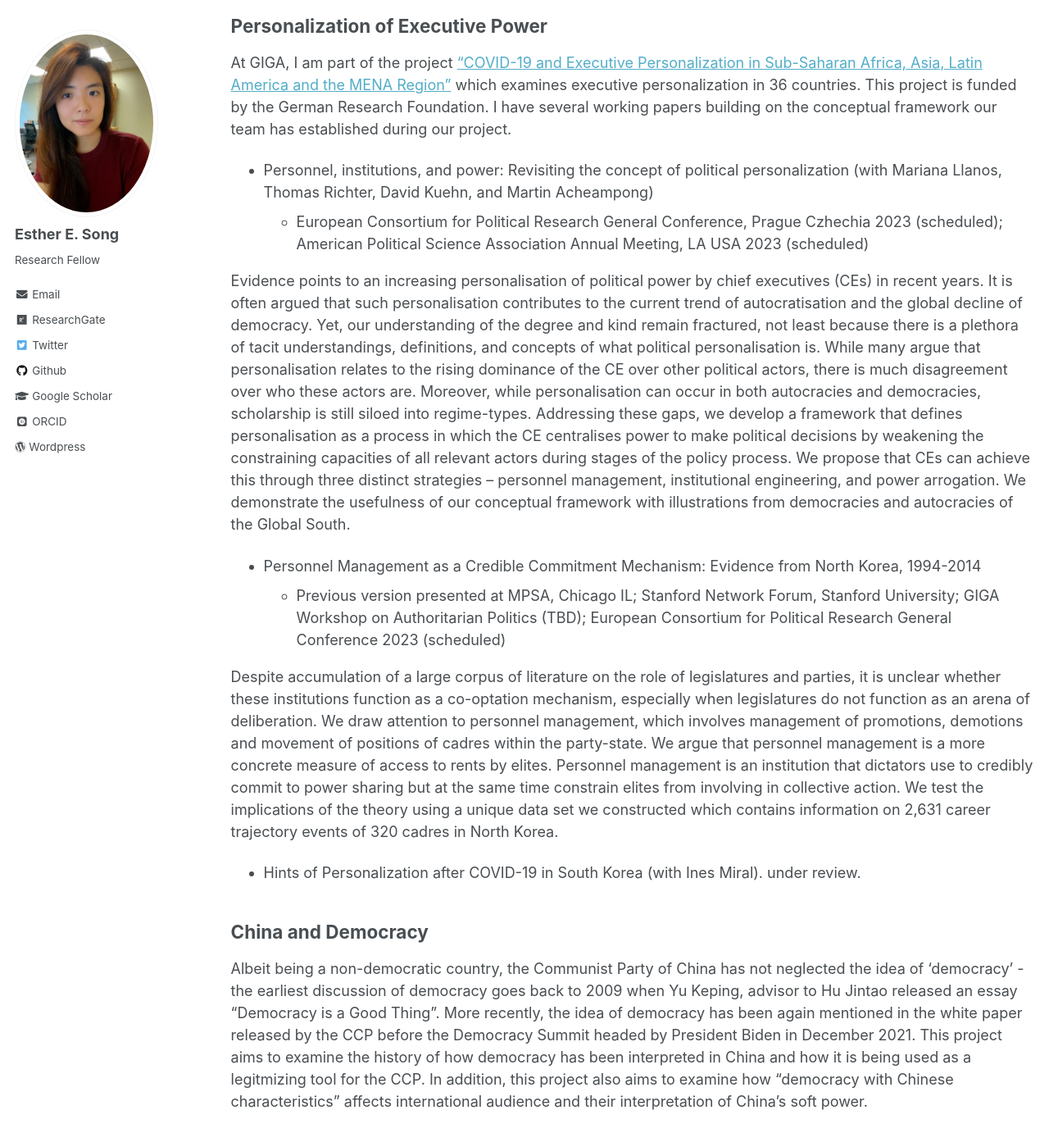
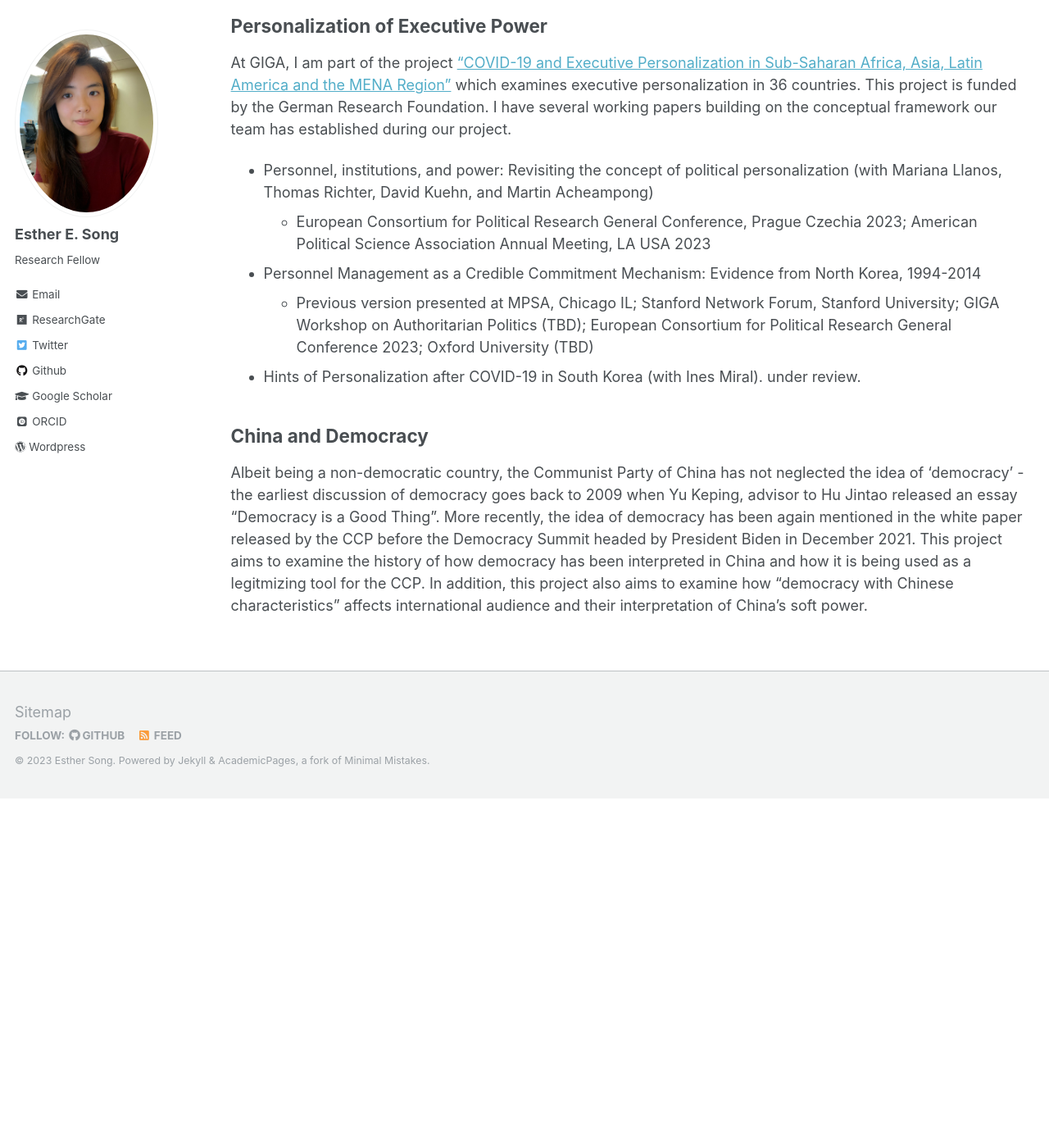
Before and after one commit to ehsong/ehsong.github.io, a Jekyll site: the page built from _pages/research.md, in a window 1280 px wide and 1400 px high, scrolled down 2308 px. Shown: the top 1393 px of the window at 82% size. Built offline with Jekyll 4.4.1, drawn with Linux system fonts in a browser that asks for light colours; some web fonts are replaced; after the commit the page ends 3282 px from its top, so only the background shows below that.

Commit message:
Update research.md

```diff
--- a/_pages/research.md
+++ b/_pages/research.md
@@ -58,14 +58,10 @@ My last research agenda lies in understanding how China interacts with the liber
 At GIGA, I am part of the project [“COVID-19 and Executive Personalization in Sub-Saharan Africa, Asia, Latin America and the MENA Region”](https://www.giga-hamburg.de/en/research-and-transfer/projects/covid-19-executive-personalization-sub-saharan-africa-asia-latin-america-mena-region) which examines executive personalization in 36 countries. This project is funded by the German Research Foundation. I have several working papers building on the conceptual framework our team has established during our project.
 
 * Personnel, institutions, and power: Revisiting the concept of political personalization (with Mariana Llanos, Thomas Richter, David Kuehn, and Martin Acheampong)
-  * European Consortium for Political Research General Conference, Prague Czhechia 2023 (scheduled); American Political Science Association Annual Meeting, LA USA 2023 (scheduled)
-
-Evidence points to an increasing personalisation of political power by chief executives (CEs) in recent years. It is often argued that such personalisation contributes to the current trend of autocratisation and the global decline of democracy. Yet, our understanding of the degree and kind remain fractured, not least because there is a plethora of tacit understandings, definitions, and concepts of what political personalisation is. While many argue that personalisation relates to the rising dominance of the CE over other political actors, there is much disagreement over who these actors are. Moreover, while personalisation can occur in both autocracies and democracies, scholarship is still siloed into regime-types. Addressing these gaps, we develop a framework that defines personalisation as a process in which the CE centralises power to make political decisions by weakening the constraining capacities of all relevant actors during stages of the policy process. We propose that CEs can achieve this through three distinct strategies – personnel management, institutional engineering, and power arrogation. We demonstrate the usefulness of our conceptual framework with illustrations from democracies and autocracies of the Global South.
+  * European Consortium for Political Research General Conference, Prague Czechia 2023; American Political Science Association Annual Meeting, LA USA 2023
 
 * Personnel Management as a Credible Commitment Mechanism: Evidence from North Korea, 1994-2014
-  * Previous version presented at MPSA, Chicago IL; Stanford Network Forum, Stanford University; GIGA Workshop on Authoritarian Politics (TBD); European Consortium for Political Research General Conference 2023 (scheduled)
-
-Despite accumulation of a large corpus of literature on the role of legislatures and parties, it is unclear whether these institutions function as a co-optation mechanism, especially when legislatures do not function as an arena of deliberation. We draw attention to personnel management, which involves management of promotions, demotions and movement of positions of cadres within the party-state. We argue that personnel management is a more concrete measure of access to rents by elites. Personnel management is an institution that dictators use to credibly commit to power sharing but at the same time constrain elites from involving in collective action. We test the implications of the theory using a unique data set we constructed which contains information on 2,631 career trajectory events of 320 cadres in North Korea.
+  * Previous version presented at MPSA, Chicago IL; Stanford Network Forum, Stanford University; GIGA Workshop on Authoritarian Politics (TBD); European Consortium for Political Research General Conference 2023; Oxford University (TBD)
 
 * Hints of Personalization after COVID-19 in South Korea (with Ines Miral). under review.
 
```
